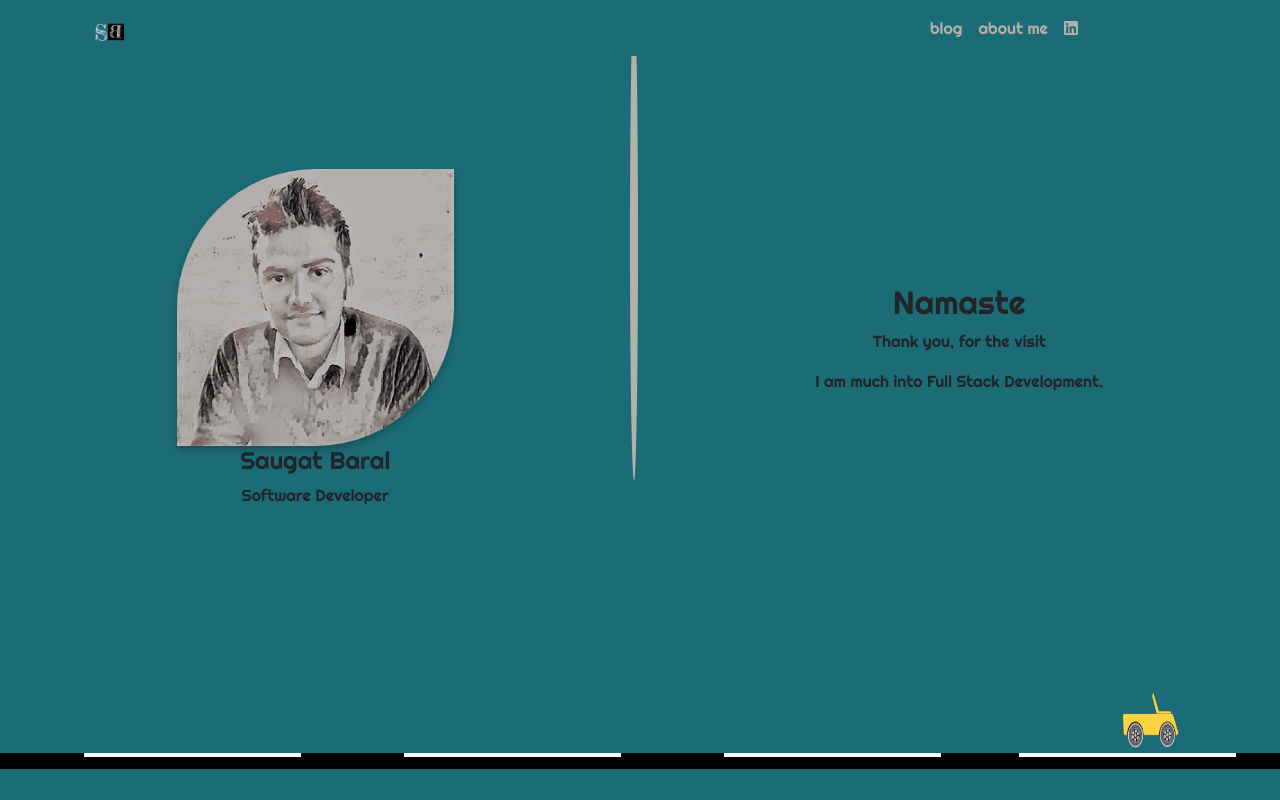
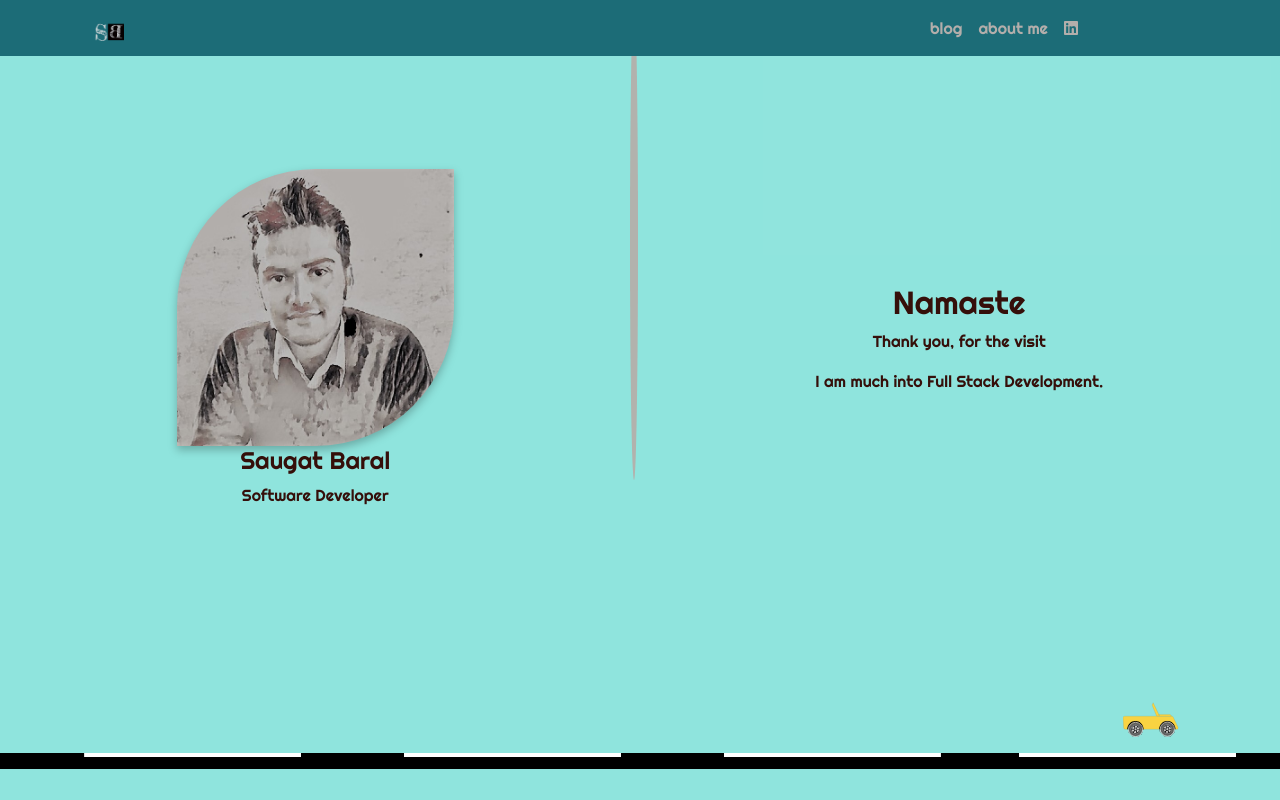
Before and after one commit to baralsaugat/newReactPortfolio, a React (Create React App) app: page / in a window 1280 px wide. Shown: the top 800 px of the page. Built offline with nearby package versions, Linux system fonts and the light colour scheme.

Commit message:
css fixed

```diff
--- a/src/components/home/herotext/HeroText.js
+++ b/src/components/home/herotext/HeroText.js
@@ -3,6 +3,7 @@ import React from "react";
 import profilepic from "../../../assets/new.jpg";
 import car from "../../../assets/car.png";
 import road from "../../../assets/road.png";
+import carsvg from "../../../assets/carsvg.svg";
 import "./heroText-style.css";
 
 export const HeroText = () => {
@@ -27,8 +28,8 @@ export const HeroText = () => {
         </div>
       </div>
       <div>
-        {" "}
-        <img id="car-image" src={car} alt="car" />
+        <img id = "car-image" src={carsvg} alt="carsvg" />
+        {/* <img id="car-image" src={car} alt="car" /> */}
         <img id="road-image" src={road} alt="road" />
       </div>
     </div>
--- a/src/components/home/herotext/heroText-style.css
+++ b/src/components/home/herotext/heroText-style.css
@@ -1,11 +1,12 @@
 .top-section-hero {
   display: flex;
   flex-direction: column;
-  background-color: #1c6c77;
+  background-color: #42d1c596;
   height: 100vh;
   width: 100vw;
   justify-content: space-around;
   padding-bottom: 6rem;
+  color: rgba(51, 10, 5, 0.979);
 }
 
 .main-hero {
@@ -49,8 +50,6 @@
   width: 3.5rem;
   transform: scaleX(-1);
   position: relative;
-
-
   animation: car-ride 15s 2;
 }
 
```
Also changed, not shown: src/assets/carsvg.svg (added).
